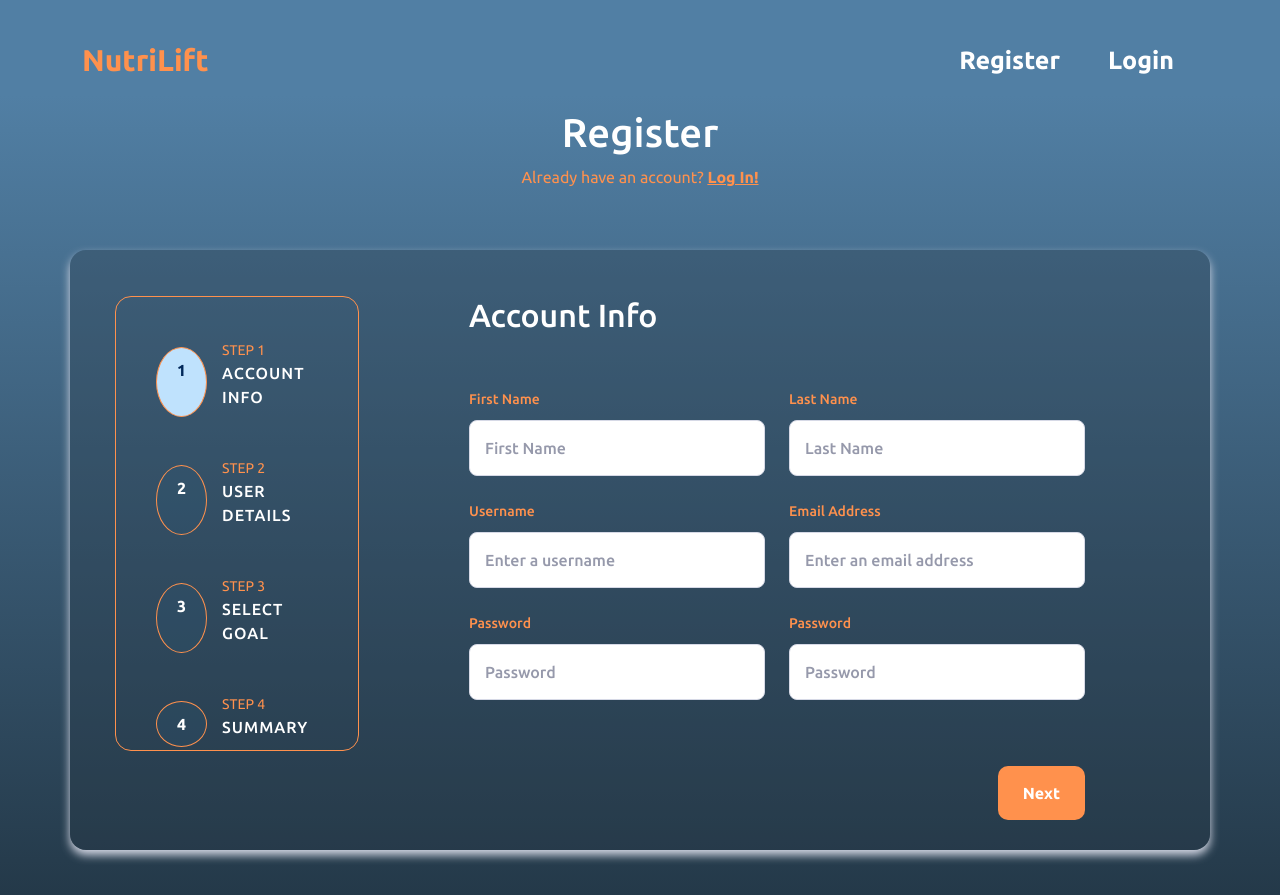
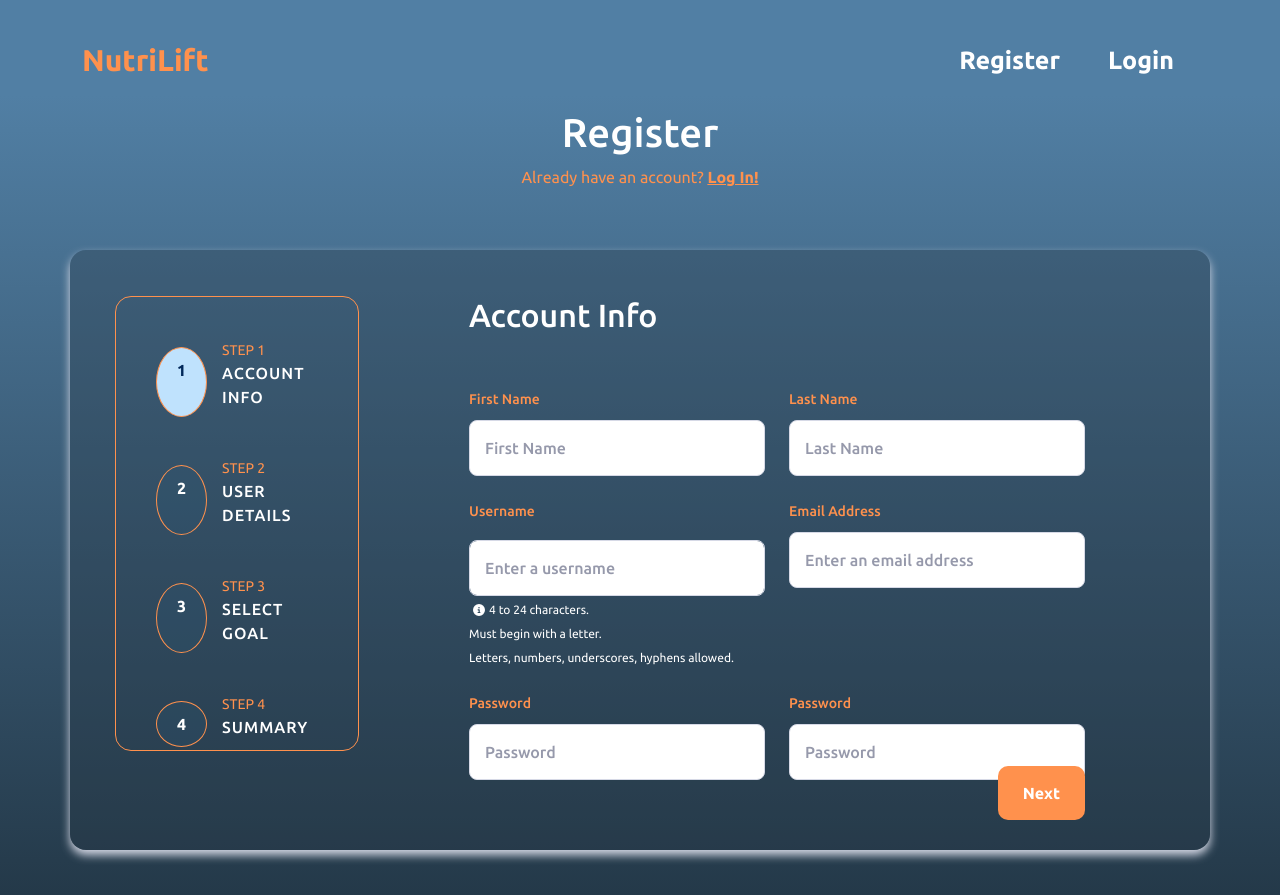
Before and after one commit to tangiambe/fitness-tracker, a React (Create React App) app in the folder frontend/tracker-app/: page /register in a window 1280 px wide. Built offline with nearby package versions, Linux system fonts and the light colour scheme.

Commit message:
fixed input validation for username in register

```diff
--- a/frontend/tracker-app/src/components/register/NavButton.js
+++ b/frontend/tracker-app/src/components/register/NavButton.js
@@ -2,6 +2,7 @@ import React from 'react'
 import { useSelector, useDispatch } from 'react-redux'
 import { back, next } from '../../redux/page'
 import { info } from '../../redux/userSlice'
+
 
 
 const NavButton = () => {
@@ -11,19 +12,19 @@ const NavButton = () => {
   const nextClick=()=>{
     console.log(user)
     dispatch(info({...user,nextClick:true}));
-    if(user.emailValid && user.username.length>2 && page==0){
+    if(/*user.validEmail &&*/ user.username.length > 3 && page===0){
       dispatch(next());
       dispatch(info({...user,nextClick:false}))
     }
-    if(page!=0){
+    if(page!==0){
       dispatch(next());
     }
 
   }
   return (
-    <div className={page==0?'navigation btnRight':'navigation'}>
-      {page!=0 &&<button className='btn1' onClick={()=>dispatch(back())}>Go Back</button>}
-      <button className='btn2'onClick={nextClick}>{page==3?"Create Account":"Next"}</button>
+    <div className={page===0?'navigation btnRight':'navigation'}>
+      {page!==0 &&<button className='btn1' onClick={()=>dispatch(back())}>Go Back</button>}
+      <button className='btn2'onClick={nextClick}>{page===3?"Create Account":"Next"}</button>
     </div>
   )
 }
--- a/frontend/tracker-app/src/components/register/StepOne.js
+++ b/frontend/tracker-app/src/components/register/StepOne.js
@@ -5,10 +5,20 @@ import { useState, useEffect, useRef } from "react";
 import Form from 'react-bootstrap/Form';
 import Col from 'react-bootstrap/Col';
 import Row from 'react-bootstrap/Row';
+import { faCheck, faTimes, faInfoCircle } from "@fortawesome/free-solid-svg-icons";
+import { FontAwesomeIcon } from "@fortawesome/react-fontawesome";
+
 
 const StepOne = () => {
+
   const dispatch = useDispatch();
   const user = useSelector(e => e.user.value);
+
+  const refFname = useRef();
+  const refLname = useRef();
+  const refUsername = useRef();
+  const refEmail = useRef();
+  const refPwd = useRef();
 
   const [account, setAcc] = useState({
     fname: "",
@@ -18,31 +28,65 @@ const StepOne = () => {
     password: ""
   });
 
-  const emailval = e => {
-    const EMAIL_REGEX = /^[a-z0-9]+@[a-z]+\.[a-z]{2,3}/;
+  /* Username */
+  // const [validUsername, setValidUsername] = useState(false);
+
+  /* Email */
+  const [emailFocus, setEmailFocus] = useState(false);
+
+  /* Password */
+  // const [validPwd, setValidPwd] = useState(false);
+  const [pwdFocus, setPwdFocus] = useState(false);
+  const [passwordShown, setPasswordShown] = useState(false);
+  const togglePasswordVisiblity = () => {
+    setPasswordShown(passwordShown ? false : true);
+  };
+
+  /* Confirm Password */
+  const [validMatch, setValidMatch] = useState(false);
+  const [matchFocus, setMatchFocus] = useState(false);
+  const [confPasswordShown, setConfPasswordShown] = useState(false);
+  const toggleConfPasswordVisiblity = () => {
+    setConfPasswordShown(confPasswordShown ? false : true);
+  };
+
+  /* Regular Expressions for Input Validation */
+  const USERNAME_REGEX = /^[A-z][A-z0-9-_]{3,23}$/;
+  const PWD_REGEX = /^(?=.*[a-z])(?=.*[A-Z])(?=.*[0-9])(?=.*[!@#$%]).{8,24}$/;
+  const EMAIL_REGEX = /^[a-z0-9]+@[a-z]+\.[a-z]{2,3}/;
+
+  const validUsername = e => {
+    return USERNAME_REGEX.test(e);
+  }
+
+
+  const validEmail = e => {
     return EMAIL_REGEX.test(e);
   };
 
-  const refFname = useRef();
-  const refLname = useRef();
-  const refUsername = useRef();
-  const refEmail = useRef();
-  const refPw = useRef();
+  const validPwd = e => {
+    return PWD_REGEX.test(e);
+  }
+
 
 
   useEffect(() => {
-    dispatch(info({ ...user, fname: refFname.current.value, lname: refLname.current.value, username: refUsername.current.value, email: refEmail.current.value, emailValid: emailval(refEmail.current.value) }));
-  }, [account.username, account.email]);
+    dispatch(info({ ...user, fname: refFname.current.value, lname: refLname.current.value, username: refUsername.current.value, email: refEmail.current.value, password: refPwd.current.value }));
+    //eslint-disable-next-line
+  }, [account.fname, account.lname, account.username, account.email, account.password]);
 
 
 
 
   useEffect(() => {
+    refFname.current.value = user.fname;
+    refLname.current.value = user.lname;
     refUsername.current.value = user.username;
     refEmail.current.value = user.email;
+    refPwd.current.value = user.password;
 
-    dispatch(info({ ...user, username: refUsername.current.value, email: refEmail.current.value, emailValid: emailval(refEmail.current.value) }));
-
+    dispatch(info({ ...user, fname: refFname.current.value, lname: refLname.current.value, username: refUsername.current.value, email: refEmail.current.value, password: refPwd.current.value }));
+    //eslint-disable-next-line
   }, [])
 
 
@@ -91,39 +135,58 @@ const StepOne = () => {
         <Row>
 
           <Col>
-            <div className="fields">
+            <Form.Group className="fields">
               <div className="dflex">
-                <label>Username</label>
+                <Form.Label>
+                  Username
+                  <FontAwesomeIcon icon={faCheck} className={validUsername(user.username) ? "valid" : "hide"} />
+                </Form.Label>
                 {user.nextClick && (
-                  <span>{user.username.length < 3 && "This field is required"}</span>
+                  <span>{user.username === "" ? "This field is required" :
+                    !validUsername(user.username) &&
+                    <FontAwesomeIcon icon={faTimes} className={"invalid"} />
+                  }</span>
                 )}
               </div>
-              <input
-                type="text" ref={refUsername} autoComplete="on"
+              <Form.Control
+                required
+                type="text"
+                ref={refUsername}
+                autoComplete="off"
                 placeholder="Enter a username"
-                className={user.username.length < 3 && user.nextClick ? "erorr" : ""}
+                aria-invalid={validUsername ? "false" : "true"}
+                aria-describedby="uidnote"
+                className={!validUsername(user.username) && user.nextClick ? "erorr" : ""}
                 onChange={e => setAcc({ ...account, username: e.target.value })}
               />
-            </div>
+
+              <Form.Text id="uidnote" className={user.username && validUsername(user.username) ? "offscreen" : "instructions"}>
+                <FontAwesomeIcon icon={faInfoCircle} />
+                4 to 24 characters.<br />
+                Must begin with a letter.<br />
+                Letters, numbers, underscores, hyphens allowed.
+              </Form.Text>
+
+            </Form.Group>
           </Col>
 
           <Col>
             <div className="fields">
               <div className="dflex">
                 <label>Email Address</label>
-                {!user.emailValid && user.nextClick && (
+                {/* {!user.validEmail && user.nextClick && (
                   <span>
-                    {user.email == ""
+                    {user.email === ""
                       ? "This field is required"
                       : "Invalid Email Address"}
                   </span>
-                )}
+                )} */}
               </div>
               <input
                 type="text" ref={refEmail}
                 inputMode="email"
                 placeholder="Enter an email address"
-                className={!user.emailValid && user.nextClick ? "erorr" : ""}
+                // className={!user.validEmail && user.nextClick ? "erorr" : ""}
                 onChange={e => setAcc({ ...account, email: e.target.value })}
               />
             </div>
@@ -142,7 +205,7 @@ const StepOne = () => {
                 )}
               </div>
               <input
-                type="text" ref={refPw}
+                type="text" ref={refPwd}
                 // inputMode="email"
                 placeholder="Password"
                 // className={user.nextClick ? "erorr" : ""}
@@ -153,14 +216,14 @@ const StepOne = () => {
 
           <Col>
             <div className="fields">
-            <div className="dflex">
+              <div className="dflex">
                 <label>Password</label>
                 {user.nextClick && (
                   <span>{user.password.length < 3 && "This field is required"}</span>
                 )}
               </div>
               <input
-                type="text" ref={refPw}
+                type="text" ref={refPwd}
                 // inputMode="email"
                 placeholder="Password"
                 // className={user.nextClick ? "erorr" : ""}
--- a/frontend/tracker-app/src/redux/userSlice.js
+++ b/frontend/tracker-app/src/redux/userSlice.js
@@ -11,41 +11,9 @@ export const userSlice = createSlice({
       password: "",
       nextPermation: false,
       nextClick: false,
-      emailValid:false,
       plan:"",
-      price:0,
       plantime:"",
       totalToPay:0,
-      packs:[
-        {
-          title: "Online service",
-          text: "Access to multiplayer games",
-          price: {
-            monthly: 1,
-            yearly: 10,
-          },
-          addon: false,
-        },
-        {
-          title: "Larger storage",
-          text: "Extra 1TB of cloud save",
-          price: {
-            monthly: 2,
-            yearly: 20,
-          },
-          addon: false,
-        },
-        {
-          title: "Customizable profile",
-          text: "Custom theme on your profile",
-          price: {
-            monthly: 2,
-            yearly: 20,
-          },
-          addon: false,
-        }
-      ]
-
     },
   },
   reducers: {
--- a/frontend/tracker-app/src/styles/Register.css
+++ b/frontend/tracker-app/src/styles/Register.css
@@ -198,7 +198,8 @@ p {
 }
 
 .info .form .fields .erorr {
-  border-color: #c94451;
+  border: 2px solid #c94451;
+
 }
 
 .info .form .fields label {
@@ -220,7 +221,7 @@ p {
   font-weight: 500;
 }
 
-.packs {
+/* .packs {
   margin-top: 40px;
 }
 
@@ -302,7 +303,7 @@ p {
 }
 
 .pack input[type=checkbox]:after {
-  /* content: url(../assets/images/icon-checkmark.svg); */
+  /* content: url(../assets/images/icon-checkmark.svg);
   display: none;
 }
 
@@ -312,7 +313,7 @@ p {
 
 .pack input[type=checkbox]:checked::after {
   display: block;
-}
+} */
 
 .thanks {
   text-align: center;
@@ -668,3 +669,36 @@ p {
     min-width: 50%;
   }
 }
+
+.hide {
+  display: none;
+}
+
+.valid {
+  color: limegreen;
+  margin-left: 228px;
+  font-size: 18px;
+}
+
+.invalid {
+  color: #c94451;
+  margin-left: 10rem;
+  font-size: 20px;
+}
+
+.offscreen {
+  position: absolute;
+  left: -9999px;
+}
+
+.instructions {
+  font-size: 0.75rem;
+  border-radius: 0.5rem;
+  color: #fff;
+  padding: 0.25rem;
+  bottom: -10px;
+}
+
+.instructions>svg {
+  margin-right: 0.25rem;
+}
```
